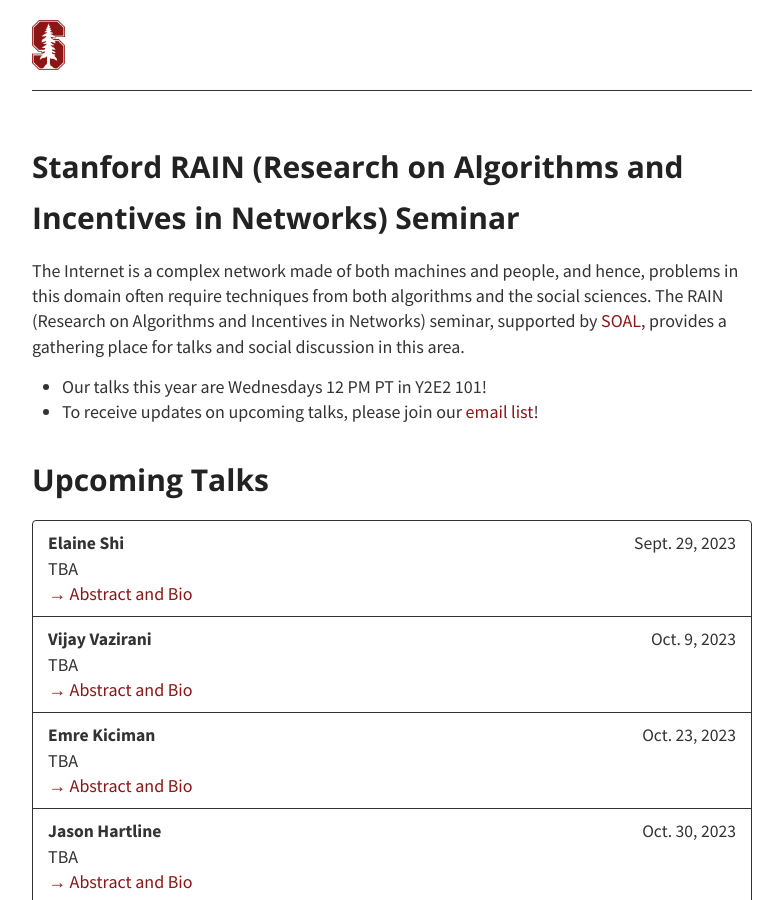
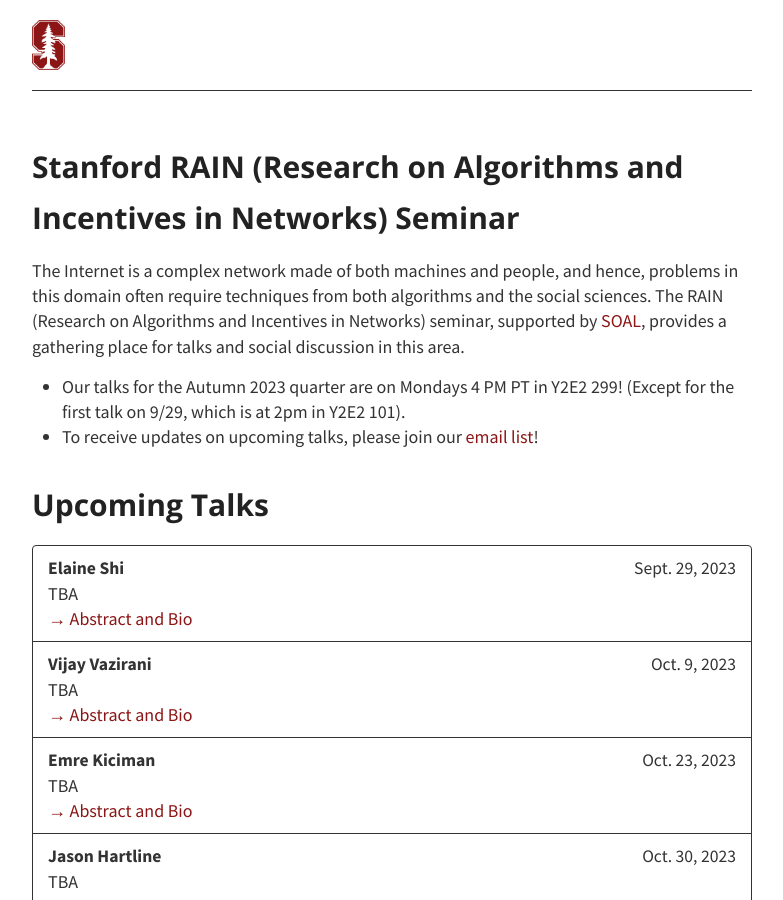
Before and after one commit to stanford-rain-seminar/stanford-rain-seminar.github.io, a Jekyll site: the page built from index.md, in a window 1280 px wide and 900 px high. Shown: the whole window, without its empty margins (248-1031 px from the left). Built offline with Jekyll 4.4.1, drawn with Linux system fonts in a browser that asks for light colours; nearby versions of some CDN libraries; our own code applies the rules of GitHub Pages for plain Markdown files.

Commit message:
Update index.md

```diff
--- a/index.md
+++ b/index.md
@@ -8,7 +8,7 @@ meta-description: "The RAIN (Research on Algorithms and Incentives in Networks)
 The Internet is a complex network made of both machines and people, and hence, problems in this domain often require techniques from both algorithms and the social sciences. The RAIN (Research on Algorithms and Incentives in Networks) seminar, supported by [SOAL](https://web.stanford.edu/group/soal/), provides a gathering place for talks and social discussion in this area.
 
 
-* Our talks this year are Wednesdays 12 PM PT in Y2E2 101!
+* Our talks for the Autumn 2023 quarter are on Mondays 4 PM PT in Y2E2 299! (Except for the first talk on 9/29, which is at 2pm in Y2E2 101).
 * To receive updates on upcoming talks, please join our [email list](https://mailman.stanford.edu/mailman/listinfo/internetalgs)!
 
 {% for category in site.data.talks %}
```
